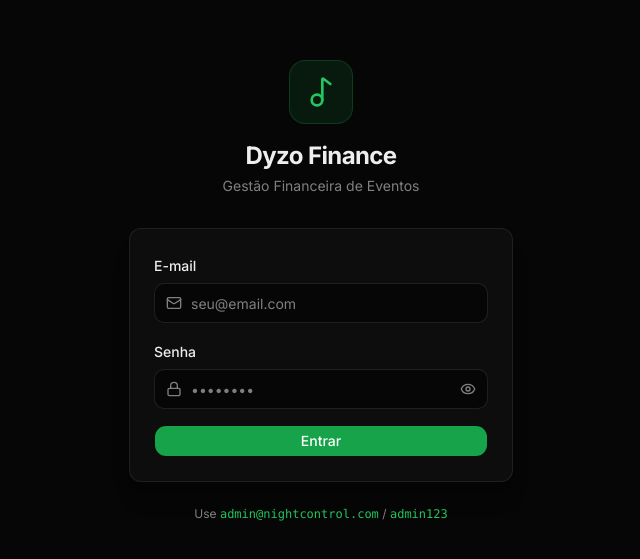
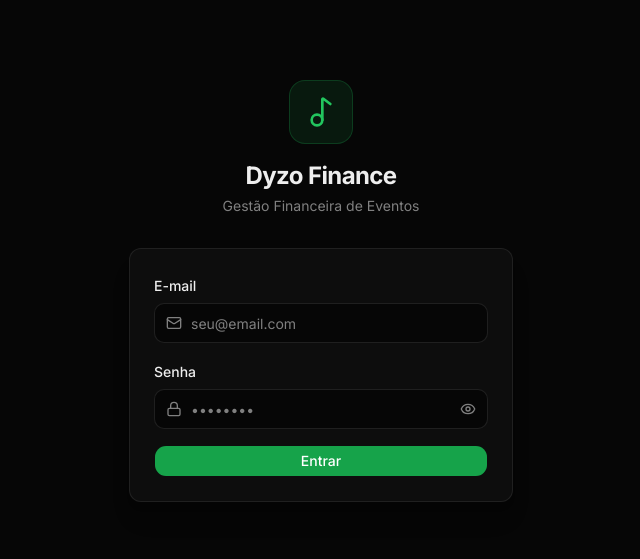
Before and after one commit to igorbrsouza/dyzo-finance, a Next.js app: page /login in a window 1280 px wide. Shown: the part 109-668 px from the top of the page, without its empty margins (319-959 px from the left). Built offline with nearby package versions, Linux system fonts and the light colour scheme.

Commit message:
fix: remove hardcoded credentials from login page

```diff
--- a/app/login/page.tsx
+++ b/app/login/page.tsx
@@ -102,9 +102,6 @@ export default function LoginPage() {
           </form>
         </div>
 
-        <p className="text-center text-xs text-muted-foreground mt-6">
-          Use <span className="font-mono text-green-500">admin@nightcontrol.com</span> / <span className="font-mono text-green-500">admin123</span>
-        </p>
       </div>
     </div>
   );
```
